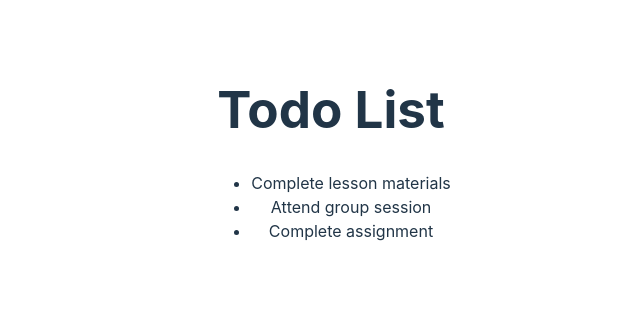
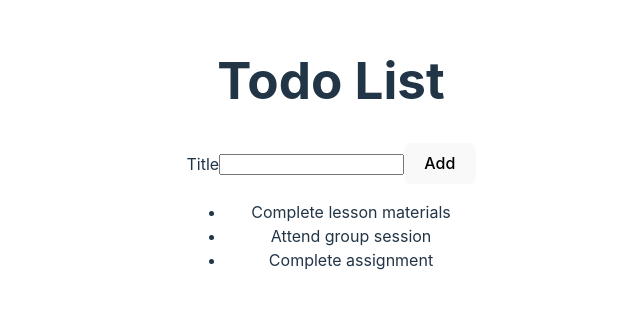
Before and after one commit to alcarrillomunoz/react-todo, a React (Vite) app: page / in a window 1280 px wide. Shown: the part 247-556 px from the top of the page, without its empty margins (309-949 px from the left). Built offline with nearby package versions, Linux system fonts and the light colour scheme.

Commit message:
TodoList and AddTodoForm components created

```diff
--- /dev/null
+++ b/src/AddTodoForm.jsx
@@ -0,0 +1,11 @@
+function AddTodoForm() {
+    return (
+        <form>
+            <label htmlFor="todoTitle">Title</label>
+            <input id="todoTitle"></input>
+            <button type="submit">Add</button>
+        </form>
+    )
+}
+
+export default AddTodoForm
--- a/src/App.jsx
+++ b/src/App.jsx
@@ -1,32 +1,14 @@
 import { useState } from 'react'
 import './App.css'
-
-const todoList = [
-  {
-    id: 1,
-    title: "Complete lesson materials",
-  },
-  {
-    id: 2,
-    title: "Attend group session",
-  },
-  {
-    id: 3,
-    title: "Complete assignment"
-  },
-];
+import TodoList from './TodoList'
+import AddTodoForm from './AddTodoForm'
 
 function App() {
   return (
       <div>
         <h1>Todo List</h1>
-        <ul>
-          {todoList.map(function (item) {
-            return (
-              <li key={item.id}>{item.title}</li>
-            )
-          })}
-        </ul>
+        <AddTodoForm />
+        <TodoList />
       </div>
   )
 }
--- /dev/null
+++ b/src/TodoList.jsx
@@ -0,0 +1,28 @@
+
+const todoList = [
+    {
+      id: 1,
+      title: "Complete lesson materials",
+    },
+    {
+      id: 2,
+      title: "Attend group session",
+    },
+    {
+      id: 3,
+      title: "Complete assignment"
+    },
+  ];
+
+function TodoList() {
+    return (
+        <ul>
+        {todoList.map((item) => (
+            <li key={item.id}>{item.title}</li>
+          )
+        )}
+      </ul>
+    )
+}
+
+export default TodoList
```
